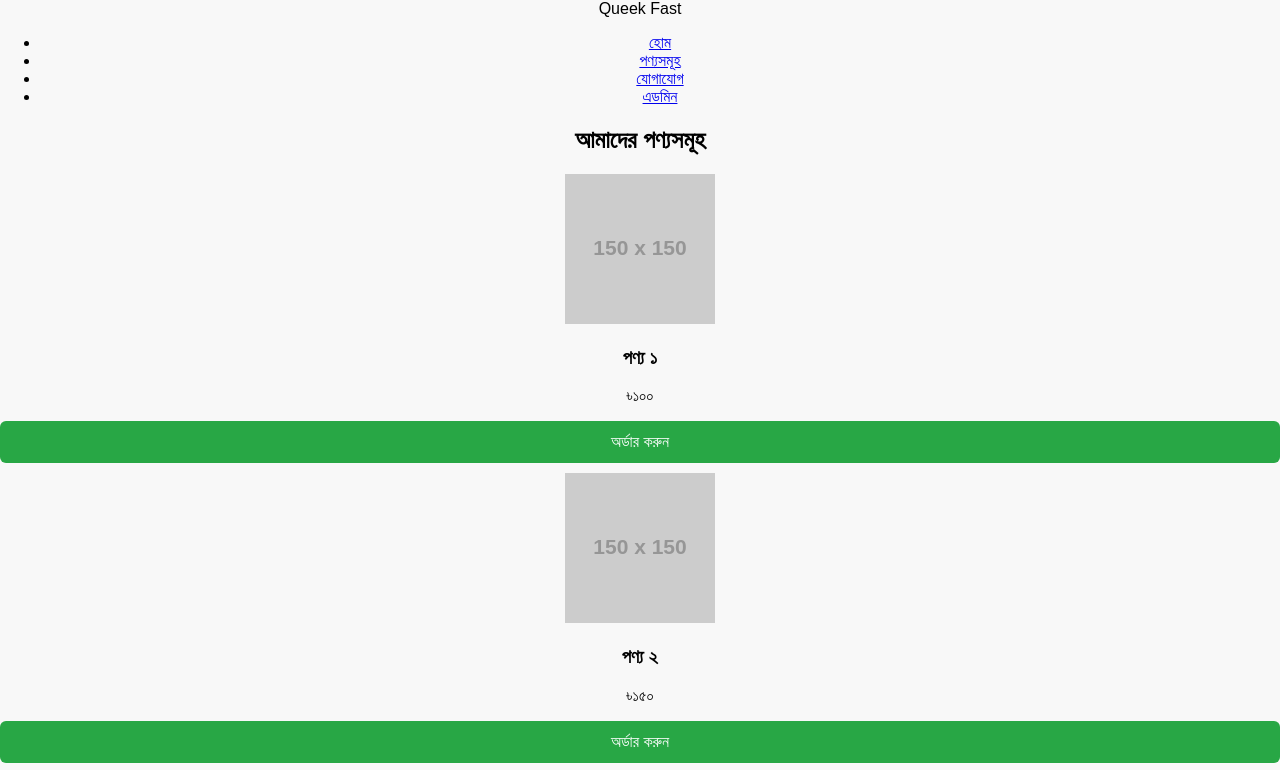
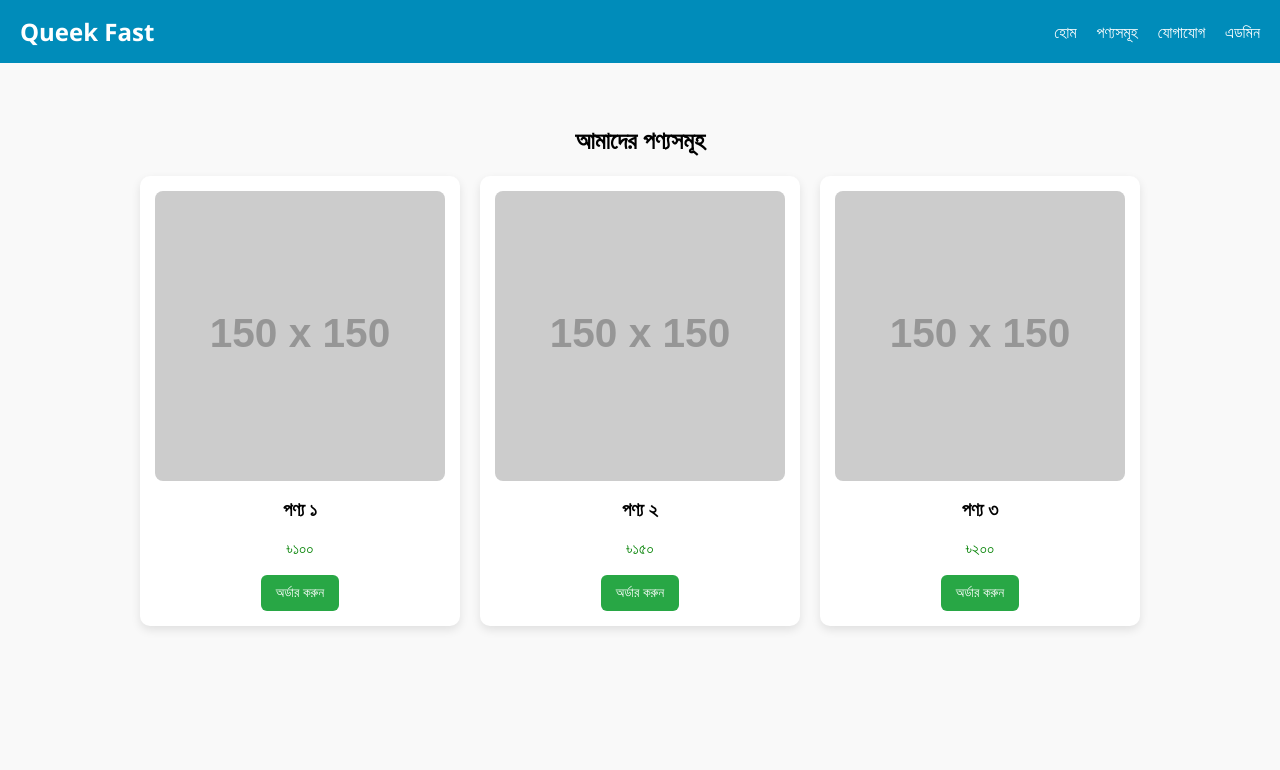
Before and after one commit to shohagroni/QUEEK-FAST, a plain HTML site: page index.html in a window 1280 px wide. Shown: the top 770 px of the page. Drawn offline with Linux system fonts and the light colour scheme; placeholder pictures from the web are drawn by us.

Commit message:
Update style.css

```diff
--- a/style.css
+++ b/style.css
@@ -1,36 +1,78 @@
 
+/* Reset + Base */
 body {
-  font-family: Arial, sans-serif;
-  background-color: #f8f8f8;
+  margin: 0;
+  font-family: 'Segoe UI', sans-serif;
+  background: #f9f9f9;
+}
+
+/* Navbar */
+.navbar {
+  background-color: #008CBA;
+  color: white;
+  padding: 15px 20px;
+  display: flex;
+  justify-content: space-between;
+  align-items: center;
+}
+.logo {
+  font-size: 24px;
+  font-weight: bold;
+}
+.menu {
+  list-style: none;
   margin: 0;
   padding: 0;
+  display: flex;
+}
+.menu li {
+  margin-left: 20px;
+}
+.menu a {
+  color: white;
+  text-decoration: none;
+  font-weight: 500;
+}
+
+/* Product Section */
+.products {
+  padding: 40px 20px;
   text-align: center;
 }
-header {
-  background-color: #008CBA;
+.products h2 {
+  margin-bottom: 20px;
+}
+.product-grid {
+  display: grid;
+  grid-template-columns: repeat(auto-fit, minmax(200px, 1fr));
+  gap: 20px;
+  max-width: 1000px;
+  margin: auto;
+}
+.card {
+  background: white;
+  padding: 15px;
+  border-radius: 10px;
+  box-shadow: 0 4px 10px rgba(0,0,0,0.1);
+}
+.card img {
+  width: 100%;
+  border-radius: 8px;
+}
+.card h3 {
+  margin: 10px 0 5px;
+}
+.card p {
+  color: green;
+}
+.card button {
+  padding: 10px 15px;
+  background: #28a745;
   color: white;
-  padding: 20px;
-}
-form {
-  margin: 30px auto;
-  width: 90%;
-  max-width: 400px;
-}
-input, button {
-  display: block;
-  width: 100%;
-  padding: 12px;
-  margin: 10px 0;
   border: none;
   border-radius: 6px;
+  cursor: pointer;
 }
-button {
-  background-color: #28a745;
-  color: white;
-  font-size: 16px;
+.card button:hover {
+  background: #218838;
 }
-footer {
-  background-color: #333;
-  color: white;
-  padding: 15px;
-}
```
